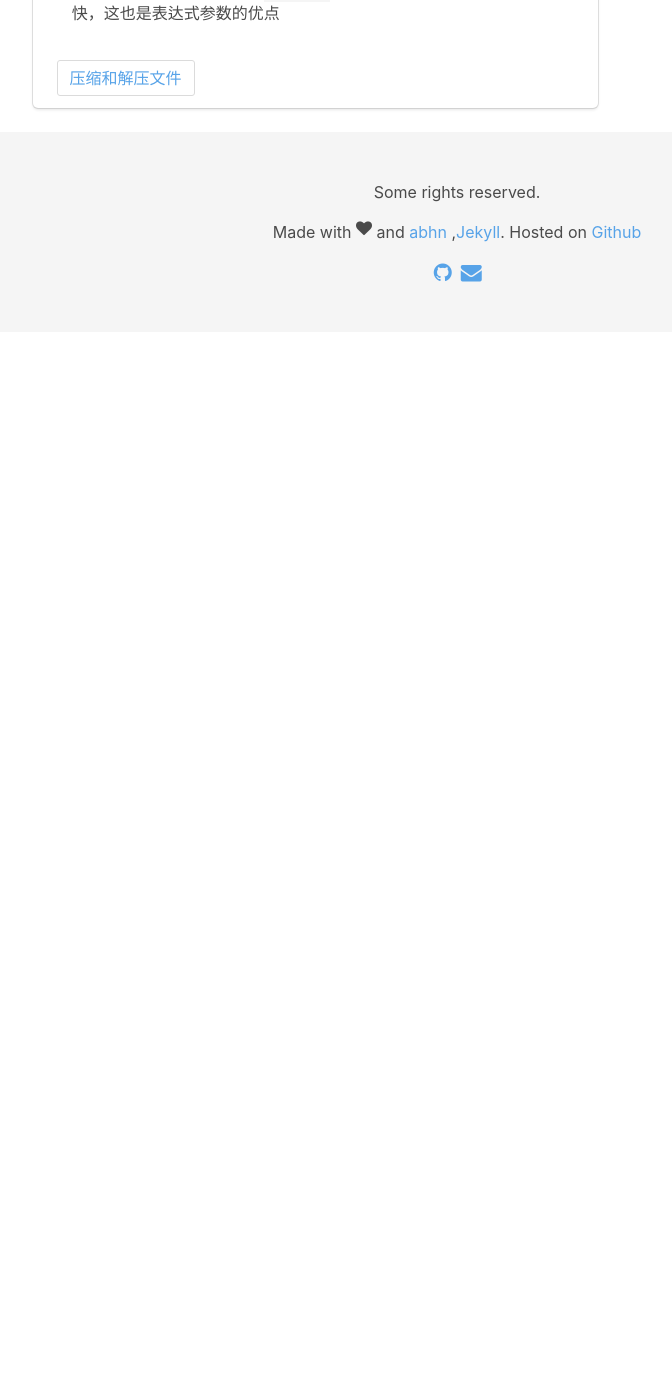
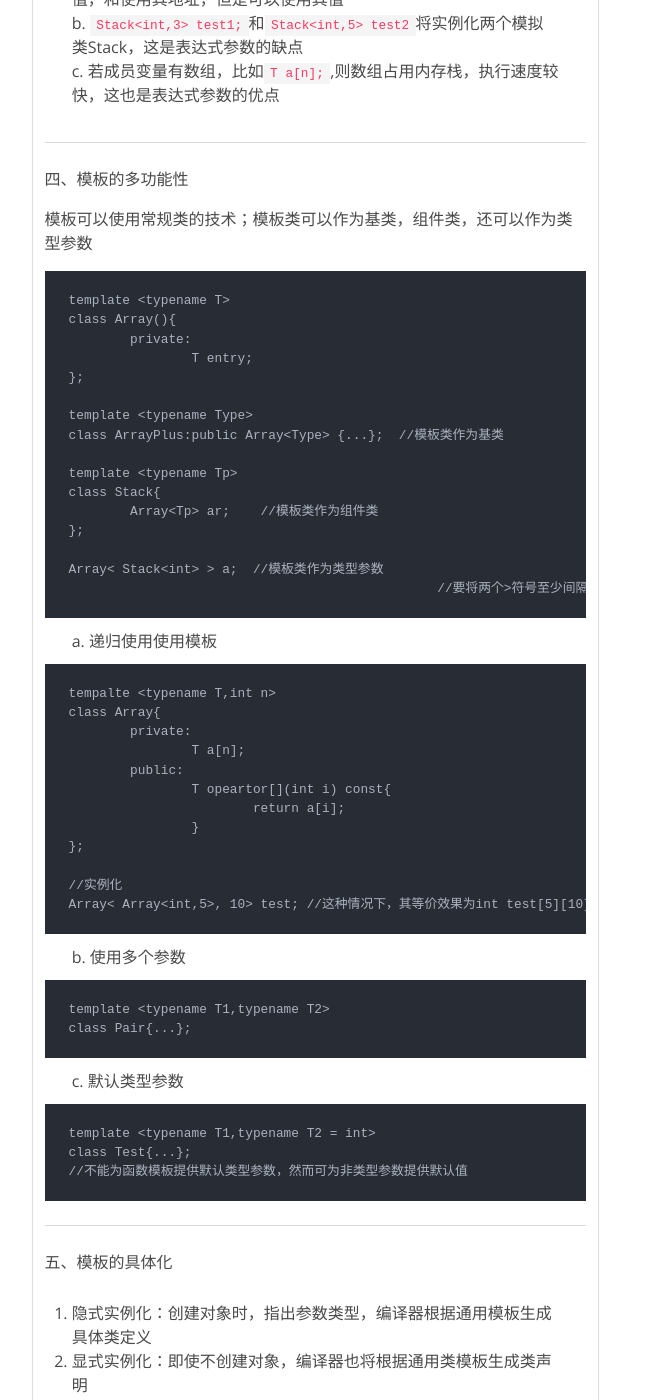
Before and after one commit to Ghivern/Ghivern.github.io, a Jekyll site: the page built from _posts/C++/2019-9-21-templateClass-1.md, in a window 1280 px wide and 1400 px high, scrolled down 1257 px. Shown: the whole window, without its empty margins (183-855 px from the left). Built offline with Jekyll 4.4.1, drawn with Linux system fonts in a browser that asks for light colours; comment, search, counter and statistics services are not loaded; before the commit the page ends 1589 px from its top, so only the background shows below that; some of the changed text lies outside the part shown.

Commit message:
add an article about c++ template

````diff
--- a/_posts/C++/2019-9-21-templateClass-1.md
+++ b/_posts/C++/2019-9-21-templateClass-1.md
@@ -9,6 +9,8 @@
 一、 模板的意义
 
 模板是c++代码重用的主要特点之一，通过非指定数据类型的类和方法实现；通过在使用模板时实例化之，由编译器实现模板对应实例化的声明。
+
+---------------
 
 二、一般格式
 
@@ -36,6 +38,8 @@
 
 2. 模版的实例化形式`Stack<int>`,其中int可以替换为任何一种数据类型，甚至包括模板类(此时可能需要考虑各种运算符和拷贝构造函数的重载,特别是对于数据成员有指针的情况)
 
+---------------
+
 三、带有表达式参数的模板
 
 `template <typename T, int n>`
@@ -47,3 +51,111 @@
 * b. `Stack<int,3> test1;`和`Stack<int,5> test2`将实例化两个模拟类Stack，这是表达式参数的缺点
 
 * c. 若成员变量有数组，比如`T a[n];`,则数组占用内存栈，执行速度较快，这也是表达式参数的优点
+
+---------------
+
+四、模板的多功能性
+
+模板可以使用常规类的技术；模板类可以作为基类，组件类，还可以作为类型参数
+
+```
+template <typename T>
+class Array(){
+	private:
+		T entry;
+};
+
+template <typename Type>
+class ArrayPlus:public Array<Type> {...};  //模板类作为基类
+
+template <typename Tp>
+class Stack{
+	Array<Tp> ar;    //模板类作为组件类
+};
+
+Array< Stack<int> > a;  //模板类作为类型参数
+						//要将两个>符号至少间隔一个空格，以区别>>运算符
+```
+
+* a. 递归使用使用模板
+
+```
+tempalte <typename T,int n>
+class Array{
+	private:
+		T a[n];
+	public:
+		T opeartor[](int i) const{
+			return a[i];
+		}
+};
+
+//实例化
+Array< Array<int,5>, 10> test; //这种情况下，其等价效果为int test[5][10];
+```
+
+* b. 使用多个参数
+
+```
+template <typename T1,typename T2>
+class Pair{...};
+```
+
+* c. 默认类型参数
+
+```
+template <typename T1,typename T2 = int>
+class Test{...};
+//不能为函数模板提供默认类型参数，然而可为非类型参数提供默认值
+```
+
+---------------
+
+五、模板的具体化
+
+1. 隐式实例化：创建对象时，指出参数类型，编译器根据通用模板生成具体类定义
+
+2. 显式实例化：即使不创建对象，编译器也将根据通用类模板生成类声明
+
+	* a. `template class ClassName<string,100>;`
+	* b. 显示实例化的声明必须放在模板定义所在名称空间
+
+3. 显式具体化:对特定类型的定义，对模板进行修改，使其行为不同
+
+	* a. `template <>
+	      class Classname<specialized-type-name>{
+	      	...
+	      };`
+
+4. 部分具体化：
+
+```
+template <typename T1,typename T2>
+class Test{
+	...
+};
+
+//部分具体化T2
+template <typename T1> class Test<T1,int>{
+	...
+};
+```
+
+	* a. 若有多个，模板可供使用，编译器将使用具体化程度高的模板
+
+	* b. 为指针提供具体化模板
+
+	```
+	template<typename T>
+	class Feed{
+		...
+	};
+
+	template<typename T*>
+	class Feed{
+
+	};
+
+    Feed<char> fb1;
+    Feed<char *> fb2;
+	```
````
